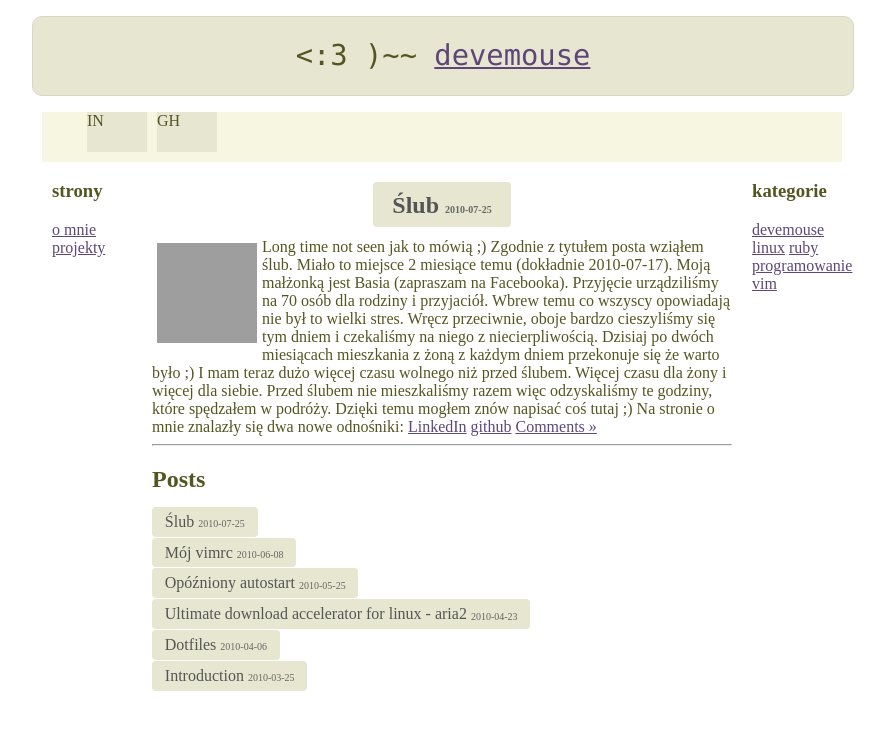
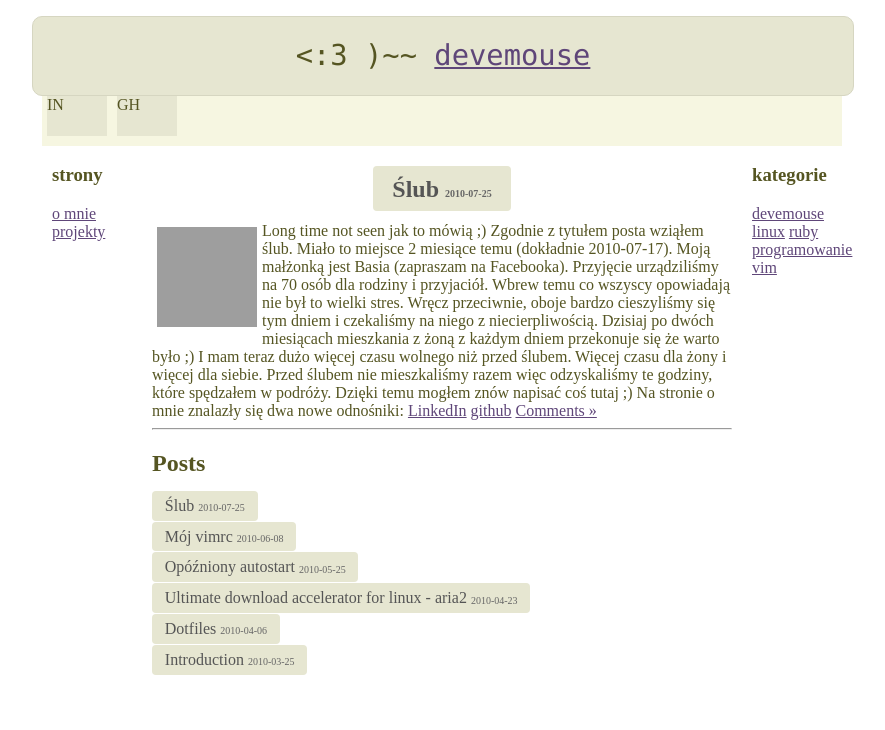
Before and after one commit to devemouse/devemouse.github.com, a Jekyll site: the page built from index.html, in a window 1280 px wide. Shown: the top 730 px of the page, without its empty margins (198-1083 px from the left). Built offline with Jekyll 4.4.1, drawn with Linux system fonts in a browser that asks for light colours; Markdown is read by kramdown in place of the engine named in the settings; grey boxes are pictures that could not be loaded.

Commit message:
Revert "changed div to li in nav-top bar"
This reverts commit 953cdb9acf268f46b4861ac2719f9ff849d79633.

```diff
--- a/_layouts/base.html
+++ b/_layouts/base.html
@@ -17,14 +17,12 @@
             </div>
          </div>
          <div class="nav-top">
-            <ul>
-            <li id="linkedin">
+            <div id="linkedin">
                IN
-            </li>
-            <li id="github">
+            </div>
+            <div id="github">
                GH
-            </li>
-            </ul>
+            </div>
          </div>
          <div class="left">
             <h3>strony</h3>
--- a/css/default.css
+++ b/css/default.css
@@ -129,8 +129,7 @@ li.post {
    background: #f6f6e1;
 }
 
-.nav-top li {
-   list-style: none;
+.nav-top div {
    width:60px;
    height:40px;
    margin:5px;
```
